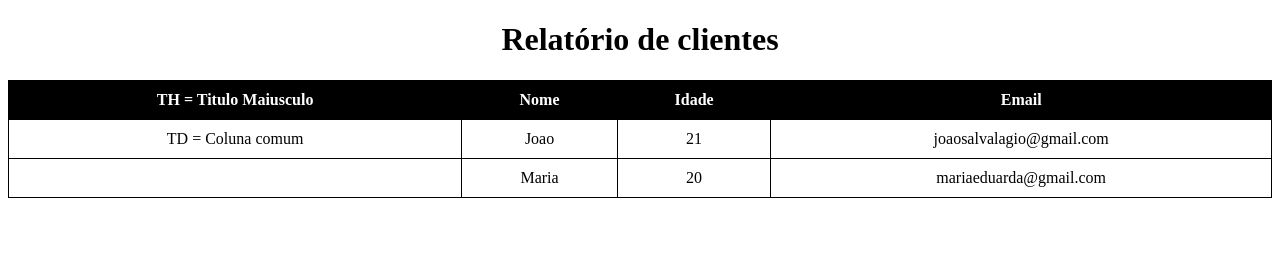
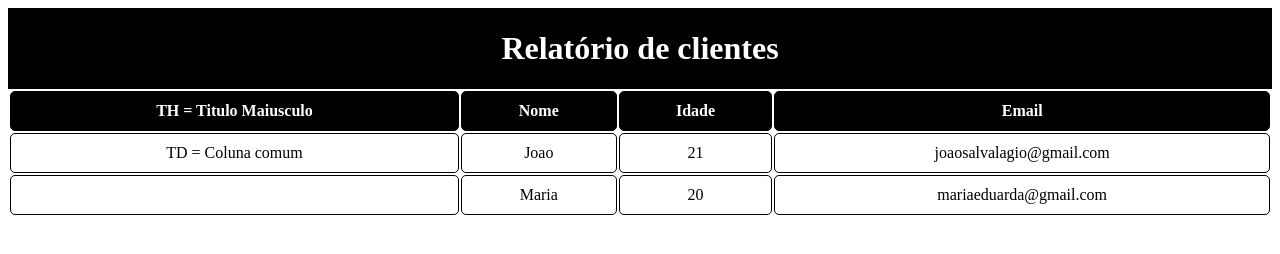
Before and after one commit to Joao-Salvalagio/front-end, a plain HTML site: page aula 12-03/aula4.html in a window 1280 px wide. Drawn offline with Linux system fonts and the light colour scheme.

Commit message:
Update style3.css

```diff
--- a/css/style3.css
+++ b/css/style3.css
@@ -1,11 +1,12 @@
 .tabela{
-    border-collapse: collapse;
+    /*border-collapse: collapse;*/
     width: 100%;
 }
 th, td{
     border: 1px solid #000;
     text-align: center;
     padding: 10px;
+    border-radius: 5px;
 }
 th{
     background-color: black;
@@ -13,4 +14,10 @@ th{
 }
 .topo{
     text-align: center;
+    background-color: black;
+    color: white;
+    padding: 0.5px;
 }
+tr:hover{
+    background-color: rgba(45, 45, 45, 0.351);
+}
```
